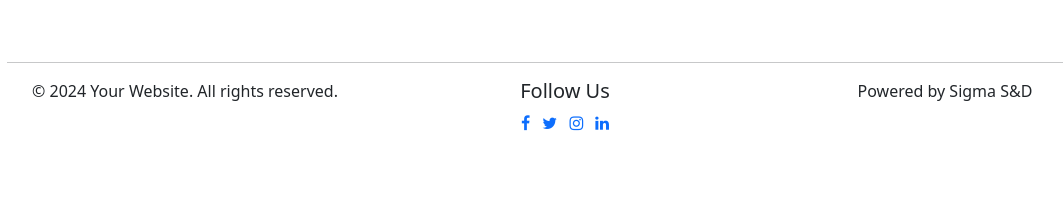
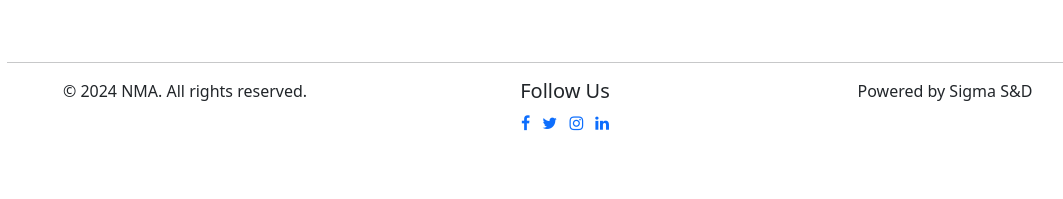
Before and after one commit to Rankhala/school, a Django app: page /about in a window 1280 px wide. Shown: the part 788-987 px from the top of the page, without its empty margins (75-1138 px from the left). Run offline with Django 5.2, Linux system fonts and the light colour scheme.

Commit message:
Fixed the some errors

```diff
--- a/front/templates/front/layout.html
+++ b/front/templates/front/layout.html
@@ -44,7 +44,7 @@
                 <hr>
                 <div class="row justify-content-evenly">
                     <div class="col-4">
-                        <p class="text-center">© 2024 Your Website. All rights reserved.</p>
+                        <p class="text-center">© 2024 NMA. All rights reserved.</p>
                     </div>
                     <div class="col-4">
                         <h5 class="text-center">Follow Us</h5>
```
